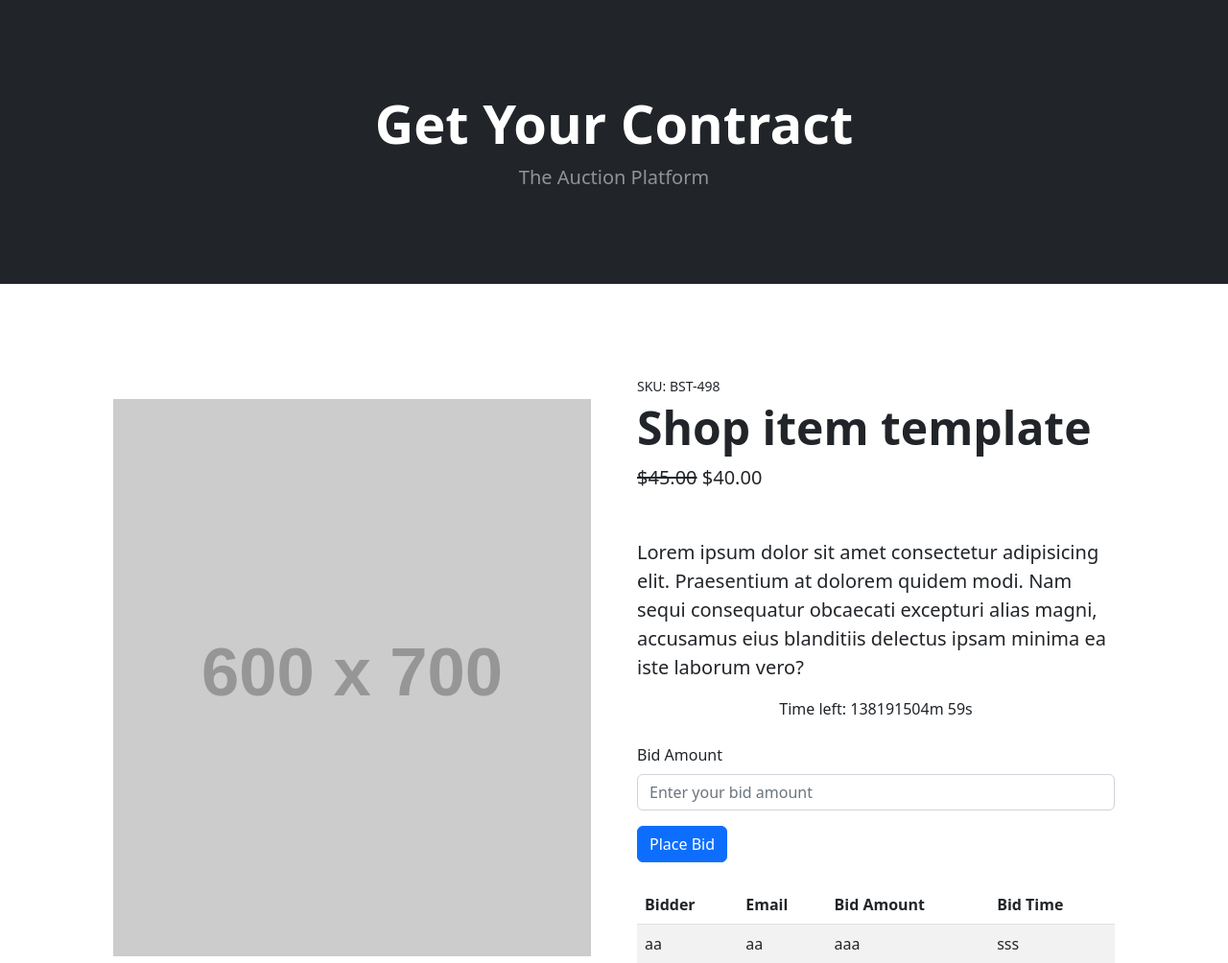
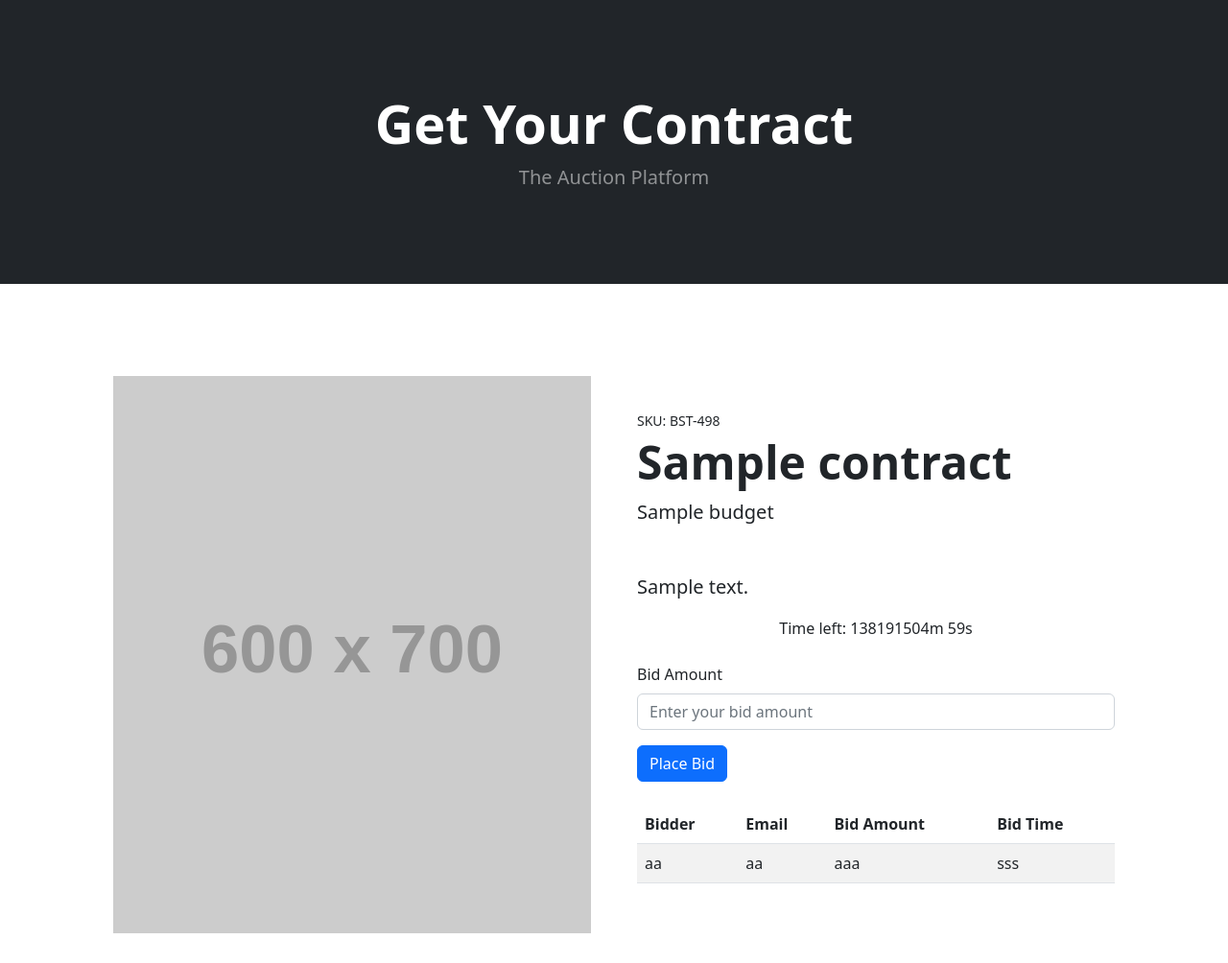
Before and after one commit to rohitshakya/auction, a CodeIgniter 4 app: template app/Views/item_view.php in a window 1280 px wide. Shown: the part 57-1061 px from the top of the page at 96% size. Run offline with PHP 8.4 and a stand-in for CodeIgniter, Linux system fonts and the light colour scheme; the template is opened without the code that fills it: most values are stand-ins (such as "Sample title", 1, 10 or a date in 2020); grey boxes labelled with a size stand in for pictures from a placeholder-image service; some libraries are stand-ins or nearby versions.

Commit message:
update links and texts

```diff
--- a/app/Config/Routes.php
+++ b/app/Config/Routes.php
@@ -5,10 +5,9 @@ use CodeIgniter\Router\RouteCollection;
 /**
  * @var RouteCollection $routes
  */
-$routes->get('/', 'Home::index');
 $routes->get('/bid', 'Home::bid');
 
-$routes->get('contracts', 'ContractController::getContracts');
+$routes->get('/', 'ContractController::getContracts');
 $routes->get('view_contract', 'ContractController::showSingleContract');
 
 $routes->post('contracts', 'ContractController::create');
--- a/app/Controllers/ContractController.php
+++ b/app/Controllers/ContractController.php
@@ -31,7 +31,7 @@ class ContractController extends BaseController
         $id = $this->request->getGet('id') ?? 1;
         $contract=$this->contractModel->getContractById($id);
         $data = [
-            'contracts' => $contract,
+            'contract' => $contract,
         ];
         return view('item_view',$data);
     }
--- a/app/Views/bid.php
+++ b/app/Views/bid.php
@@ -95,7 +95,7 @@
                             </div>
                             <!-- Product actions-->
                             <div class="card-footer p-4 pt-0 border-top-0 bg-transparent">
-                                <div class="text-center"><a class="btn btn-outline-dark mt-auto" href="#">Bid</a></div>
+                                <div class="text-center"><a class="btn btn-outline-dark mt-auto" href="/view_contract?id=<?=$item['id'];?>">Bid</a></div>
                             </div>
                         </div>
                     </div>
--- a/app/Views/item_view.php
+++ b/app/Views/item_view.php
@@ -1,5 +1,4 @@
 <?php
-
 ?>
 
 <!DOCTYPE html>
@@ -41,7 +40,6 @@
                     <form class="d-flex">
                         <button class="btn btn-outline-dark" type="submit">
                         <i class="bi bi-box-arrow-in-right me-1"></i> <!-- Login symbol -->
-
                             Account
                             <span class="badge bg-dark text-white ms-1 rounded-pill">0</span>
                         </button>
@@ -59,18 +57,23 @@
             </div>
         </header>
         <!-- Section-->
+
+        <?php
+        if(!empty($contract))
+        {?>
+
         <section class="py-5">
             <div class="container px-4 px-lg-5 my-5">
                 <div class="row gx-4 gx-lg-5 align-items-center">
                     <div class="col-md-6"><img class="card-img-top mb-5 mb-md-0" src="https://dummyimage.com/600x700/dee2e6/6c757d.jpg" alt="..."></div>
                     <div class="col-md-6">
                         <div class="small mb-1">SKU: BST-498</div>
-                        <h1 class="display-5 fw-bolder">Shop item template</h1>
+                        <h1 class="display-5 fw-bolder"><?= $contract['title']??''?></h1>
                         <div class="fs-5 mb-5">
-                            <span class="text-decoration-line-through">$45.00</span>
-                            <span>$40.00</span>
+                            <!--<span class="text-decoration-line-through"><?= $contract['budget']??''?></span>-->
+                            <span><?= $contract['budget']??''?></span>
                         </div>
-                        <p class="lead">Lorem ipsum dolor sit amet consectetur adipisicing elit. Praesentium at dolorem quidem modi. Nam sequi consequatur obcaecati excepturi alias magni, accusamus eius blanditiis delectus ipsam minima ea iste laborum vero?</p>
+                        <p class="lead"><?= $contract['description']??''?></p>
                         <div id="bidTimer" class="text-center mb-4"></div>
                         <!-- Bid Input Field -->
                         <div class="mb-3">
@@ -103,6 +106,10 @@
                 </div>
             </div>
         </section>
+
+            <?php }
+        ?>
+
 
         <!-- Footer-->
         <footer class="py-5 bg-dark">
```
Also changed, not shown: 1 other file.
